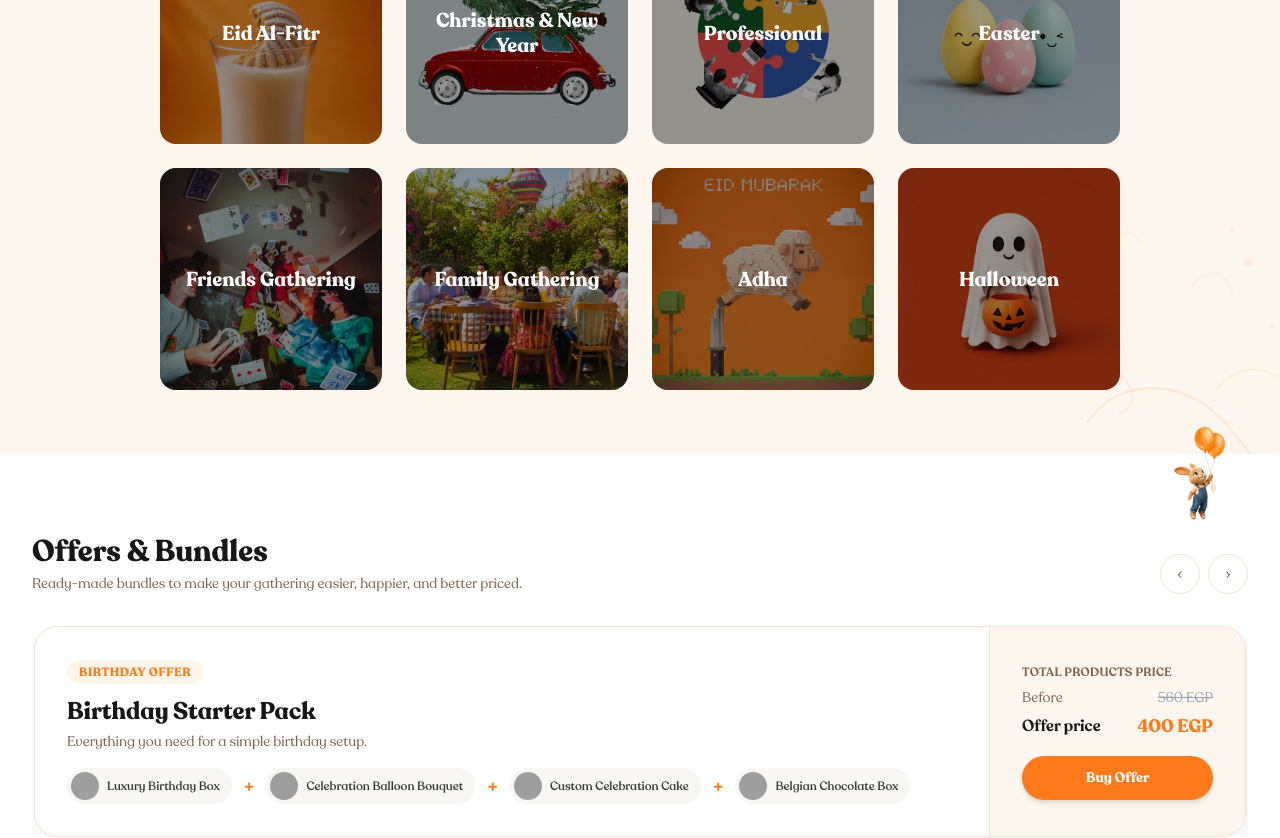
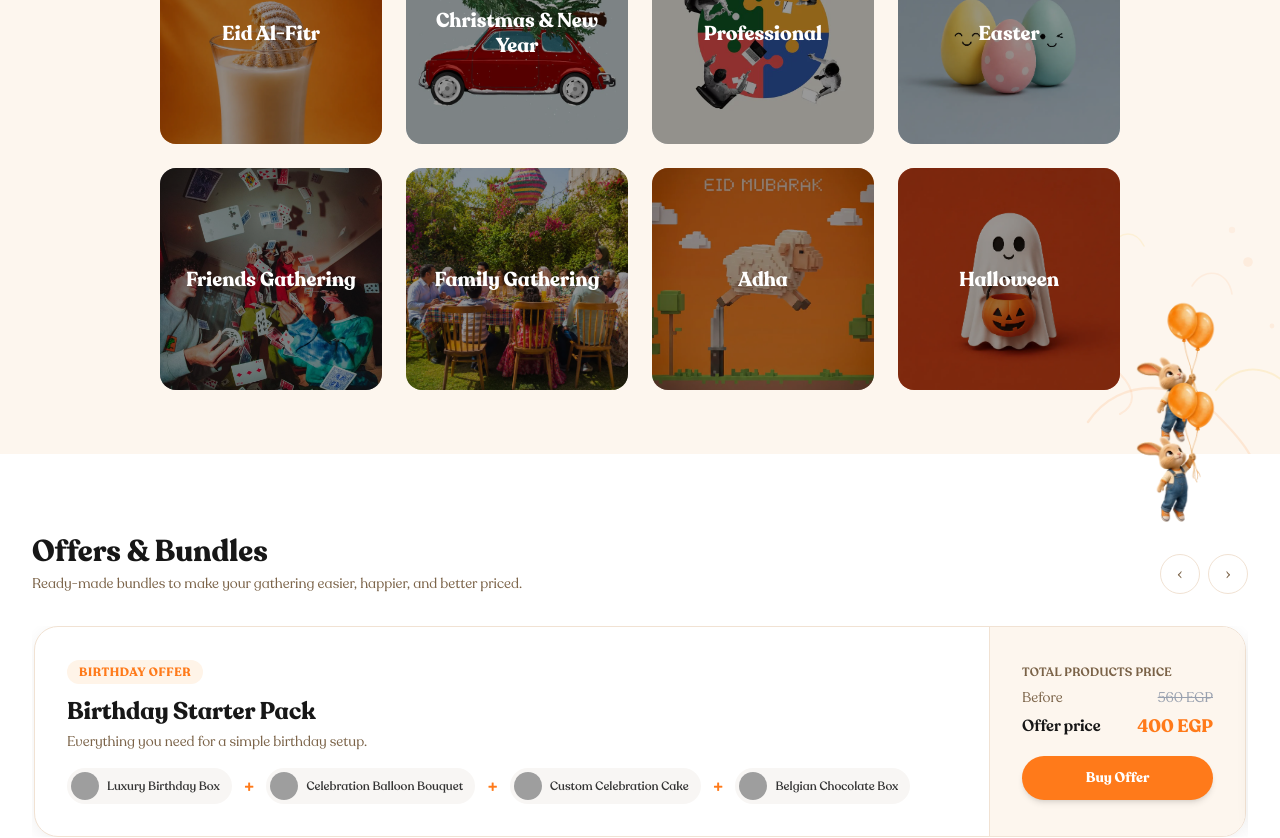
Before and after one commit to Word-of-Mouth-Marketing-agency/gather, a Next.js app: page / in a window 1280 px wide. Shown: the part 2524-3362 px from the top of the page. Built offline with nearby package versions, Linux system fonts and the light colour scheme; grey boxes are pictures that could not be loaded.

Commit message:
feat: add floating rabbit to bottom of shop by occasion section

```diff
--- a/src/components/sections/OccasionGridSection.tsx
+++ b/src/components/sections/OccasionGridSection.tsx
@@ -3,22 +3,36 @@
 import Link from 'next/link'
 import type { OccasionSectionProps } from '@/types'
 import { getCategoriesByType } from '@/lib/data'
+import { useScrollParallax } from '@/lib/useScrollParallax'
 
 export default function OccasionGridSection({
   title,
   subtitle,
 }: OccasionSectionProps) {
   const occasions = getCategoriesByType('occasion')
+  const { ref: sectionRef, translateY } = useScrollParallax({ maxTranslate: -200 })
 
   if (occasions.length === 0) return null
 
   return (
-    <section className="relative w-full py-12 lg:py-16 overflow-hidden bg-[#FDF6EE]">
+    <section className="relative w-full py-12 lg:py-16 overflow-hidden bg-[#FDF6EE]" ref={sectionRef}>
       <div className="absolute -bottom-8 -right-8 w-64 h-64 sm:w-80 sm:h-80 opacity-40 pointer-events-none select-none">
         <img
           src="/assets/gather/occasions/decoration.svg"
           alt=""
           className="w-full h-full object-contain animate-float"
+          aria-hidden
+        />
+      </div>
+
+      <div
+        className="absolute -bottom-16 sm:-bottom-20 right-4 sm:right-8 w-28 h-28 sm:w-36 sm:h-36 pointer-events-none select-none z-10"
+        style={{ transform: `translateY(${translateY}px)` }}
+      >
+        <img
+          src="/assets/gather/floating-rabbit.webp"
+          alt=""
+          className="w-full h-full object-contain"
           aria-hidden
         />
       </div>
--- a/src/components/sections/OffersBundlesSection.tsx
+++ b/src/components/sections/OffersBundlesSection.tsx
@@ -11,7 +11,7 @@ export default function OffersBundlesSection({ title, subtitle }: OffersGridSect
   const [current, setCurrent] = useState(0)
   const [isTransitioning, setIsTransitioning] = useState(false)
   const trackRef = useRef<HTMLDivElement>(null)
-  const { ref: sectionRef, translateY } = useScrollParallax({ maxTranslate: -100 })
+  const { ref: sectionRef, translateY } = useScrollParallax({ maxTranslate: -200 })
 
   const total = bundles.length
 
@@ -33,7 +33,7 @@ export default function OffersBundlesSection({ title, subtitle }: OffersGridSect
   return (
     <section className="relative max-w-7xl mx-auto px-4 sm:px-6 lg:px-8" ref={sectionRef}>
       <div
-        className="absolute -top-16 sm:-top-20 right-4 sm:right-8 w-20 h-20 sm:w-24 sm:h-24 pointer-events-none select-none z-10"
+        className="absolute -top-20 sm:-top-24 right-4 sm:right-8 w-28 h-28 sm:w-36 sm:h-36 pointer-events-none select-none z-10"
         style={{ transform: `translateY(${translateY}px)` }}
       >
         <img
```
